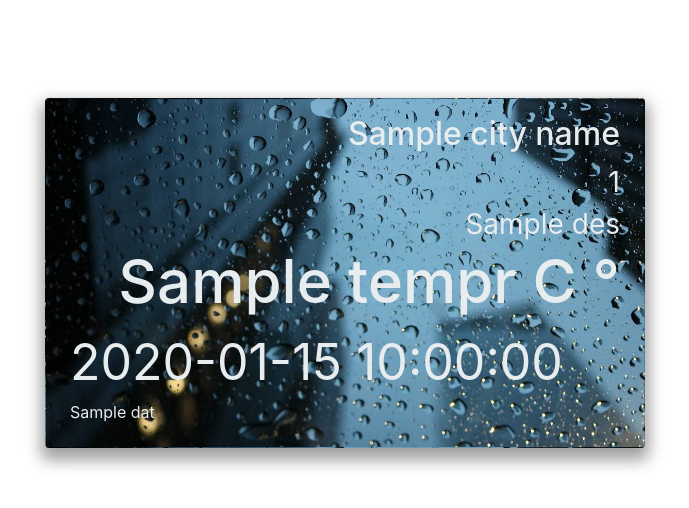
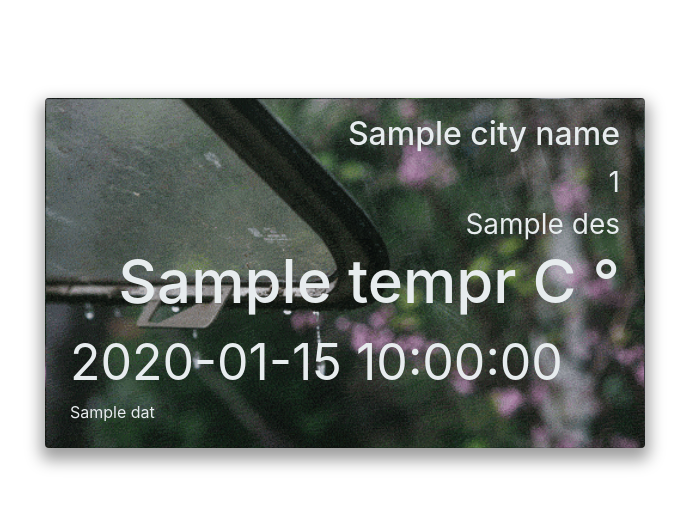
Before and after one commit to indicgenous/Weather-App-Flask, a Flask app: template src/templates/index.html in a window 1280 px wide. Shown: the top 508 px of the page, without its empty margins (295-984 px from the left). Run offline with Flask 2, Linux system fonts and the light colour scheme; the template is opened without the code that fills it: most values are stand-ins (such as "Sample title", 1, 10 or a date in 2020); some libraries are stand-ins or nearby versions.

Commit message:
gif added

```diff
--- a/src/static/css/style.css
+++ b/src/static/css/style.css
@@ -8,7 +8,7 @@ body {
 }
 
 .card {
-    background-image: url('/static/img/varsha.jpg');
+    background-image: url('/static/img/undefined\ -\ Imgur.gif');
     background-size: cover;
     width: 600px;
     height: 350px;
```
Also changed, not shown: src/static/img/rain1.gif (added), src/static/img/undefined - Imgur.gif (added), 1 other file.
